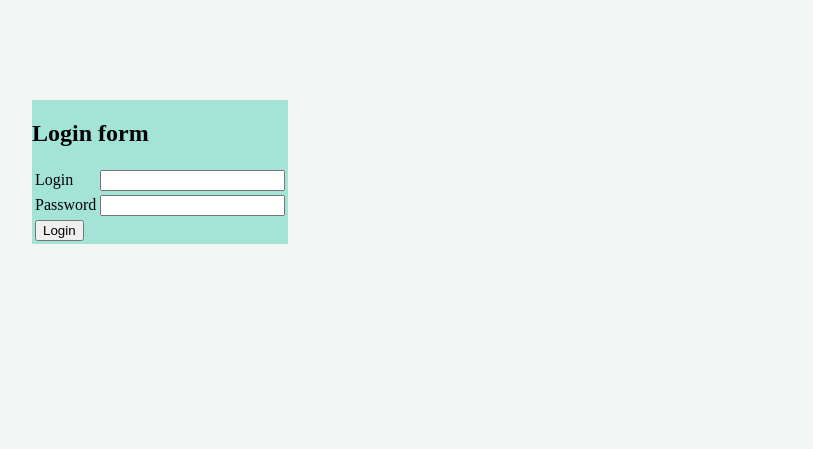
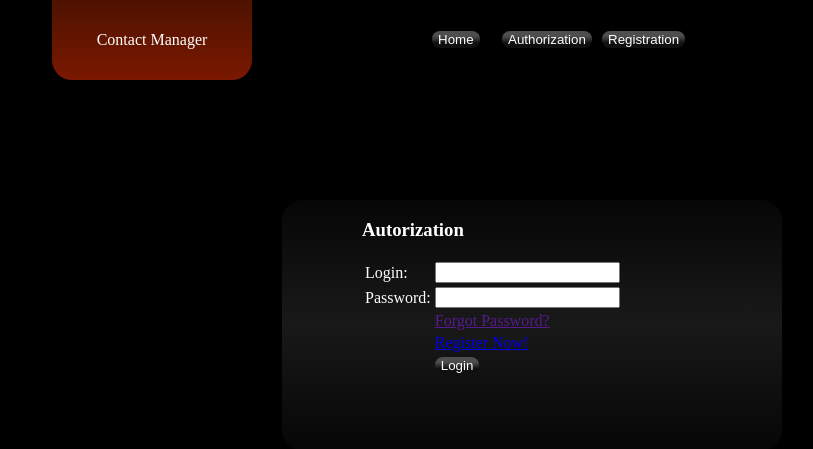
Before and after one commit to SerhiiKozak/Contact-manager, a PHP site: page / in a window 1280 px wide. Shown: the top 449 px of the page, without its empty margins (18-831 px from the left). Run offline with PHP 8.4, Linux system fonts and the light colour scheme.

Commit message:
Console commit

```diff
--- a/css/main.css
+++ b/css/main.css
@@ -1,33 +1,98 @@
 body {
-   background: #F4F6F6;
+   background: #000000;
+   color: #FFFFFF;
    padding: 0 0 0 0;
+   max-width: 1200px;
 }
+
 header{
   width: 100%;
+  max-width: 1200px;
   height: 70px;
-  background: #1ABC9C;
   padding: 5px;
   position: absolute;
-  top:0;
-  left:0;
+  top: 0;
+  left: 0;
+  background: #000000;
+}
+footer{
+  width: 100%;
+  align-content: center;
+}
+.htable{
+width: 200px;
+height: 80px;
+background:  linear-gradient(to bottom, #4E1200,#7B1800 );
+position: absolute;
+top: 0;
+left: 70px;
+border-bottom-left-radius: 20px;
+border-bottom-right-radius: 20px;
+text-align: center;
+}
+.home {
+  position: absolute;
+  top: 30px;
+  left: 450px;
 }
 
-.login {
-  background: #A3E4D7;
+.registration {
   position: absolute;
-  top: 100px;
-  left: 50px;
+  top: 30px;
+  left: 620px;
 }
-.registration {
-  background: #A3E4D7;
+
+.authorization {
   position: absolute;
-  top: 100px;
-  left: 120px;
+  top: 30px;
+  left: 520px;
+}
+.loginform{
+  width: 500px;
+  height: 250px;
+  border-radius: 20px;
+  background: rgb(6,6,6);
+  background: linear-gradient(180deg, rgba(6,6,6,1) 0%, rgba(25,25,25,1) 49%, rgba(6,6,6,1) 100%);
+  top: 200px;
+  left: 300px;
+}
+
+.logintable{
+  position: relative;
+  left: 80px;
+}
+.contactlist{
+  width: 800px;
+  height: 420px;
+  border-radius: 20px;
+  background: rgb(6,6,6);
+  background: linear-gradient(180deg, rgba(6,6,6,1) 0%, rgba(25,25,25,1) 49%, rgba(6,6,6,1) 100%);
+}
+
+.listtable{
+  position: relative;
+  top: 20px;
+  left: 20px;
+  width: 760px;
+  height: 380px;
+}
+
+
+h3 {
+  position: relative;
+  left: 80px;
+}
+
+input[type=submit]{
+  background: linear-gradient(to bottom, #4E4E4E 30%, #101010 70%);
+  color: #FFFFFF;
+  border-radius: 8px;
+  border: 0px;
 }
 
 form {
-  background: #A3E4D7;
+  background: #000000;
   position: absolute;
-  top:100px;
+  top: 200px;
   left: 50px;
 }
--- a/index.php
+++ b/index.php
@@ -1,13 +1,26 @@
 <!DOCTYPE html>
-<html lang="en" dir="ltr">
+<html>
   <head>
-    <meta charset="utf-8">
+    <meta>
     <title>Contacts</title>
   </head>
   <body>
-<!--    <header>
-      <h1>Welcome!</h1>
-    </header>-->
+    <header>
+      <table class="htable">
+        <tr>
+          <td>Contact Manager</td>
+        </tr>
+      </table>
+      <form class="authorization" action="index.html" method="post">
+              <input class="button" type="submit" name="Authorization" value="Authorization">
+      </form>
+      <form class="home" action="event.php" method="post">
+              <input class="button" type="submit" name="Login" value="Home">
+      </form>
+      <form class="registration" action="php/registration.php" method="post">
+              <input class="button" type="submit" name="registration" value="Registration">
+      </form>
+    </header>
       <?php
         $authorized =false;
         if($authorized==true){
@@ -25,5 +38,9 @@
         <input type="submit"  name="registration" value="Registration">
       </form>-->
   </body>
-  <link rel="stylesheet" href="/css/main.css">
+  <footer>
+    <p>2007 Wise Engineering</p>
+  </footer>
+    <link rel="stylesheet" type="text/css" href="css/main.css">
+
 </html>
--- a/php/adddata.php
+++ b/php/adddata.php
@@ -27,7 +27,4 @@ try{
       echo $sql."<br>". $e->getMessage();
       }
     }
-
-
-
 ?>
--- a/php/dbconnect.php
+++ b/php/dbconnect.php
@@ -14,3 +14,6 @@ $dbname='Contacts';
     {
       echo "Connection failed: " . $e->getMessage();
     }
+
+
+ ?>
--- a/php/login.php
+++ b/php/login.php
@@ -2,25 +2,50 @@
 <html lang="en" dir="ltr">
   <head>
     <meta charset="utf-8">
-        <link rel="stylesheet" href="/css/main.css">
     <title>Login</title>
   </head>
   <body>
-    <form class="flogin" action="php/userlogin.php" method="post">
-      <h2>Login form</h2>
-      <table>
+    <header>
+      <table class="htable">
         <tr>
-          <td>Login</td>
+          <td>Contact Manager</td>
+        </tr>
+      </table>
+      <form class="authorization" action="../index.php" method="post">
+              <input class="button" type="submit" name="Authorization" value="Authorization">
+      </form>
+      <form class="home" action="../event.php" method="post">
+              <input class="button" type="submit" name="Login" value="Home">
+      </form>
+      <form class="registration" action="php/registration.php" method="post">
+              <input class="button" type="submit" name="registration" value="Registration">
+      </form>
+    </header>
+    <form  class="loginform" class="flogin" action="php/userlogin.php" method="post">
+      <h3>Autorization</h3>
+      <table class="logintable">
+        <tr>
+          <td>Login:</td>
           <td><input type="text" name="login"></td>
         </tr>
         <tr>
-          <td>Password</td>
+          <td>Password:</td>
           <td><input type="text" name="password"></td>
         </tr>
         <tr>
+          <td></td>
+          <td> <a href="">Forgot Password?</a> </td>
+        </tr>
+        <tr>
+          <td></td>
+          <td><a href="http://localhost/php/registration.php">Register Now!</a></td>
+        </tr>
+        <tr>
+          <td></td>
           <td><input type="submit"  value="Login"></td>
         </tr>
       </table>
     </form>
   </body>
+  <link rel="stylesheet" type="text/css" href="../css/main.css">
 </html>
```
Also changed, not shown: event.php (added, +38 -0 lines), php/SqlClass.php (+64 -17 lines), php/addcontact.php (added, +27 -0 lines), php/newcontact.php (added, +85 -0 lines).
